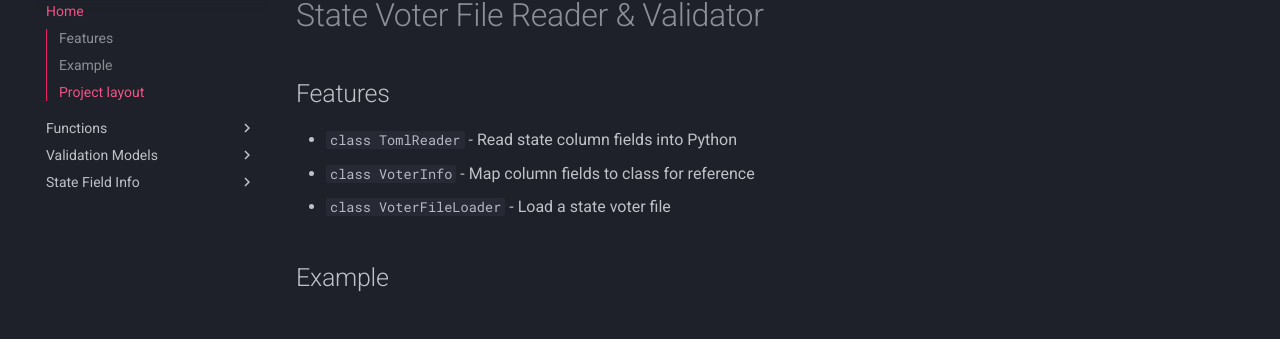
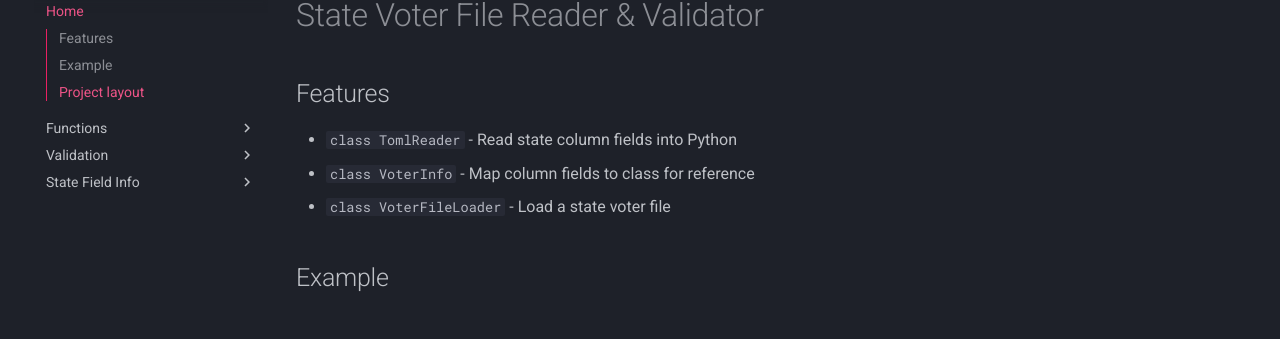
Before and after one commit to Abstract-Data/state-voterfiles, an MkDocs documentation site: the page built from docs/index.md, in a window 1280 px wide. Shown: the part 145-484 px from the top of the page. Built offline with MkDocs 1.6.1 and Material for MkDocs 9.7.7, drawn with Linux system fonts in a browser that asks for light colours; comment, search, counter and statistics services are not loaded; some of the changed lines change nothing that is shown.

Commit message:
Created a new validation process (new_create_validator.py), updated FileListSet ABCs. TEXAS-627

```diff
--- a/mkdocs.yml
+++ b/mkdocs.yml
@@ -13,9 +13,11 @@
       - File Readers:
         - TomlReader: ./funcs/toml_reader.md
         - CSV Reader: ./funcs/csv_reader.md
-        - VoterInfo: ./funcs/voter_info_doc.md
-  - Validation Models:
-      - RecordRenamer: ./validators/texas_validator.md
+#        - VoterInfo: ./funcs/voter_info_doc.md
+  - Validation:
+      - Models:
+        - Config: ./validators/config.md
+        - RecordRenamer: ./validators/record_renamer.md
   - State Field Info:
       - Texas: ./state-fields/texas-fields.md
       - Ohio: ./state-fields/ohio-fields.md
```
